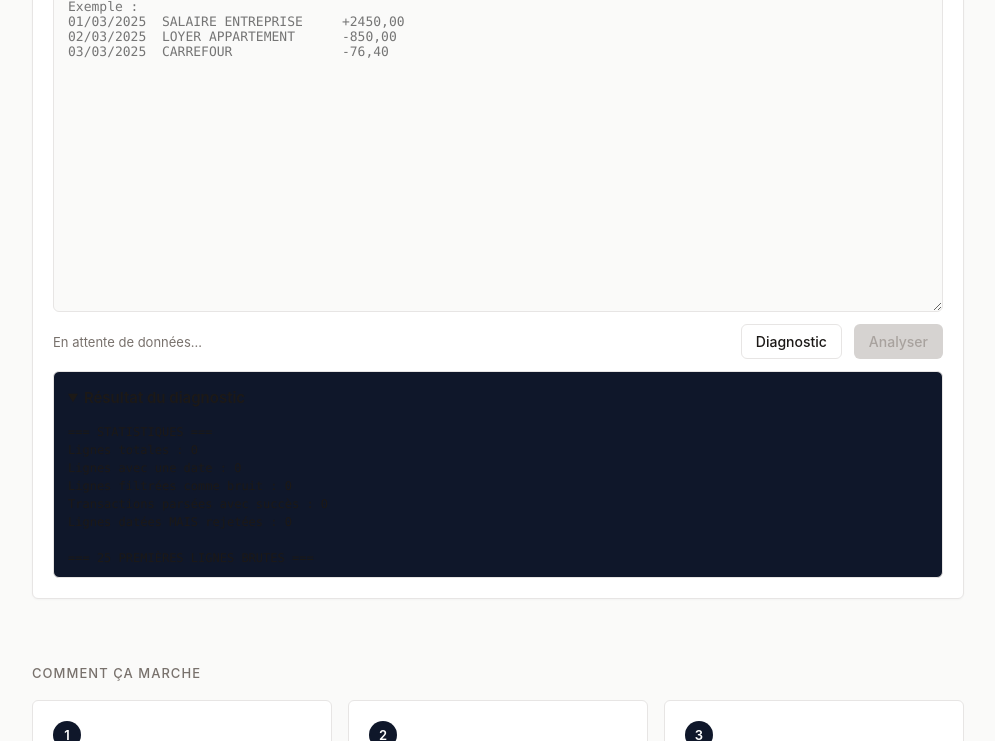
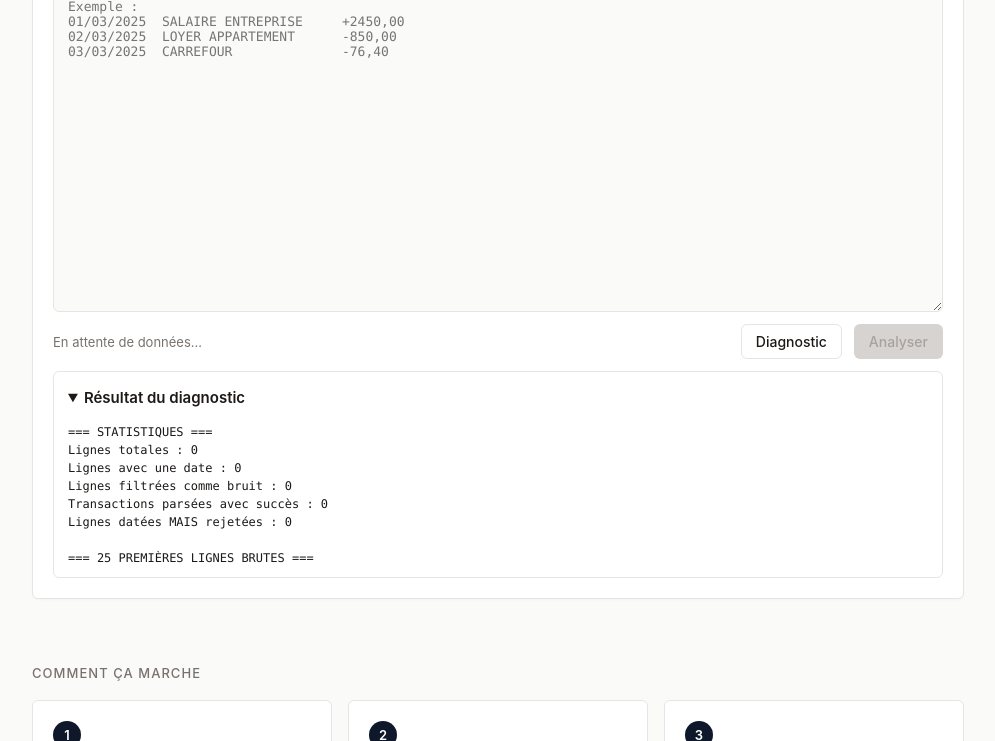
Before and after one commit to bonolHO/budget-scanner, a plain HTML site: page index.html in a window 1280 px wide. Both pictures are taken after a click on the button "Diagnostic". Shown: the part 510-1251 px from the top of the page, without its empty margins (142-1137 px from the left). Drawn offline with Linux system fonts and the light colour scheme.

Commit message:
fix(parser): montants 4+ chiffres sans séparateur de milliers
La regex de freeformSplit était ancrée sur \d{1,3}(?:[ .]\d{3})* ce
qui exigeait un séparateur de milliers (espace ou point) entre les
groupes de 3 chiffres. Les montants bruts comme "1850,00" étaient
tronqués en "850,00" → 850 au lieu de 1850.

Nouvelle regex accepte soit le format formaté (1.850,00 / 1 850,00)
soit le format brut (1850,00, 12450,75, etc.).

Fix aussi la couleur du panneau de diagnostic (surface-muted + text)
qui était illisible en mode clair.

Co-Authored-By: Claude Opus 4.6 <noreply@anthropic.com>

```diff
--- a/app.js
+++ b/app.js
@@ -604,7 +604,10 @@
       return line.split(/\s{2,}/).map(p => p.trim()).filter(Boolean);
     }
     const dateMatch = line.match(/^(\d{1,2}[\/\-.]\d{1,2}[\/\-.]\d{2,4}|\d{4}-\d{2}-\d{2})/);
-    const amountMatch = line.match(/([+\-]?\s?\d{1,3}(?:[ .]\d{3})*(?:[,.]\d{1,2})?)\s*€?\s*$/);
+    // Accept either "1.850,00" / "1 850,00" (with thousand sep) OR a raw
+    // "1850,00" without separator. The previous regex was anchored on
+    // \d{1,3} and truncated "1850" → "850".
+    const amountMatch = line.match(/([+\-]?\s?(?:\d{1,3}(?:[ .]\d{3})+|\d+)[,.]\d{2})\s*€?\s*$/);
     if (dateMatch && amountMatch) {
       const middle = line.substring(dateMatch[0].length, line.length - amountMatch[0].length).trim();
       return [dateMatch[0], middle, amountMatch[1].trim()];
--- a/styles.css
+++ b/styles.css
@@ -215,7 +215,8 @@ section { padding: 32px 0; }
 .diagnose-output {
   margin-top: 12px;
   padding: 10px 14px;
-  background: var(--bg-muted, #0f172a);
+  background: var(--surface-muted, var(--surface));
+  color: var(--text);
   border: 1px solid var(--border);
   border-radius: var(--radius);
 }
```
